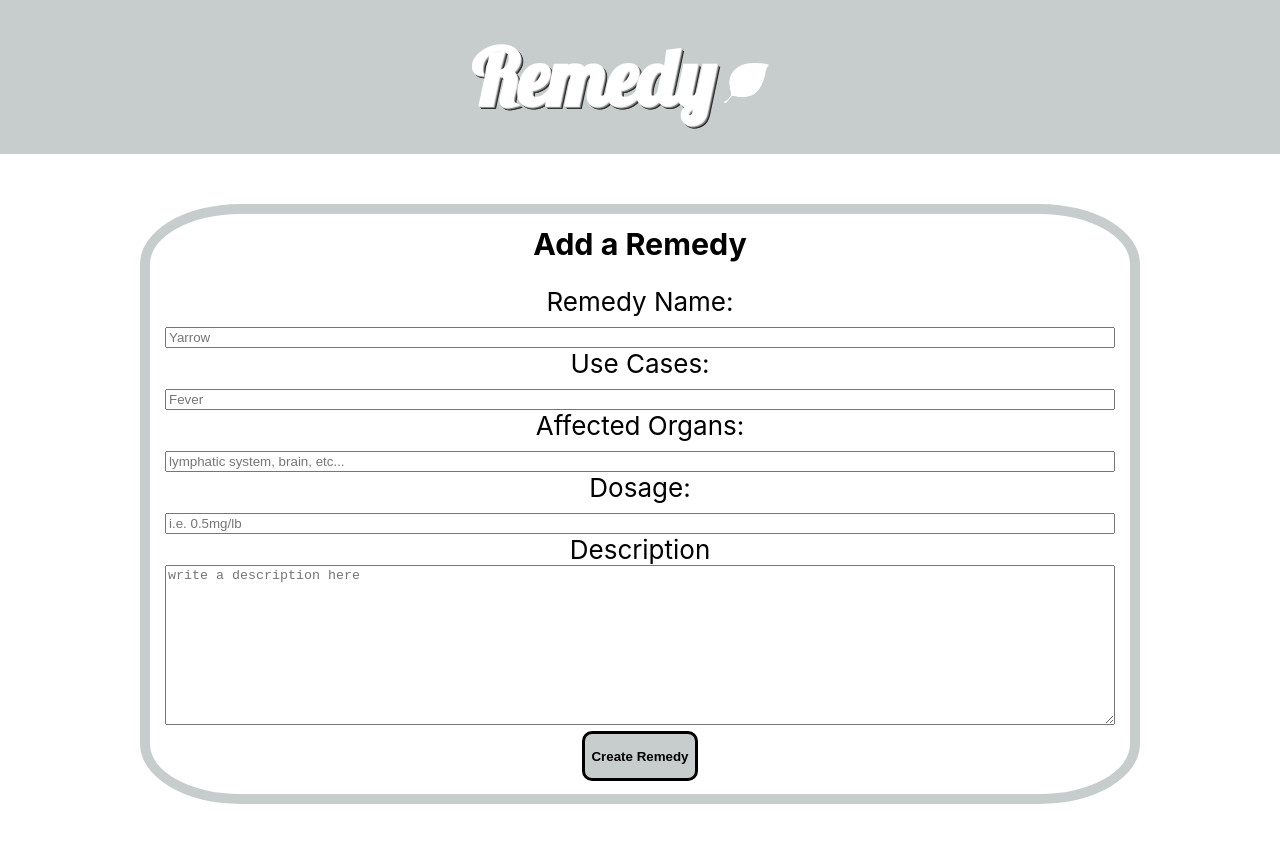
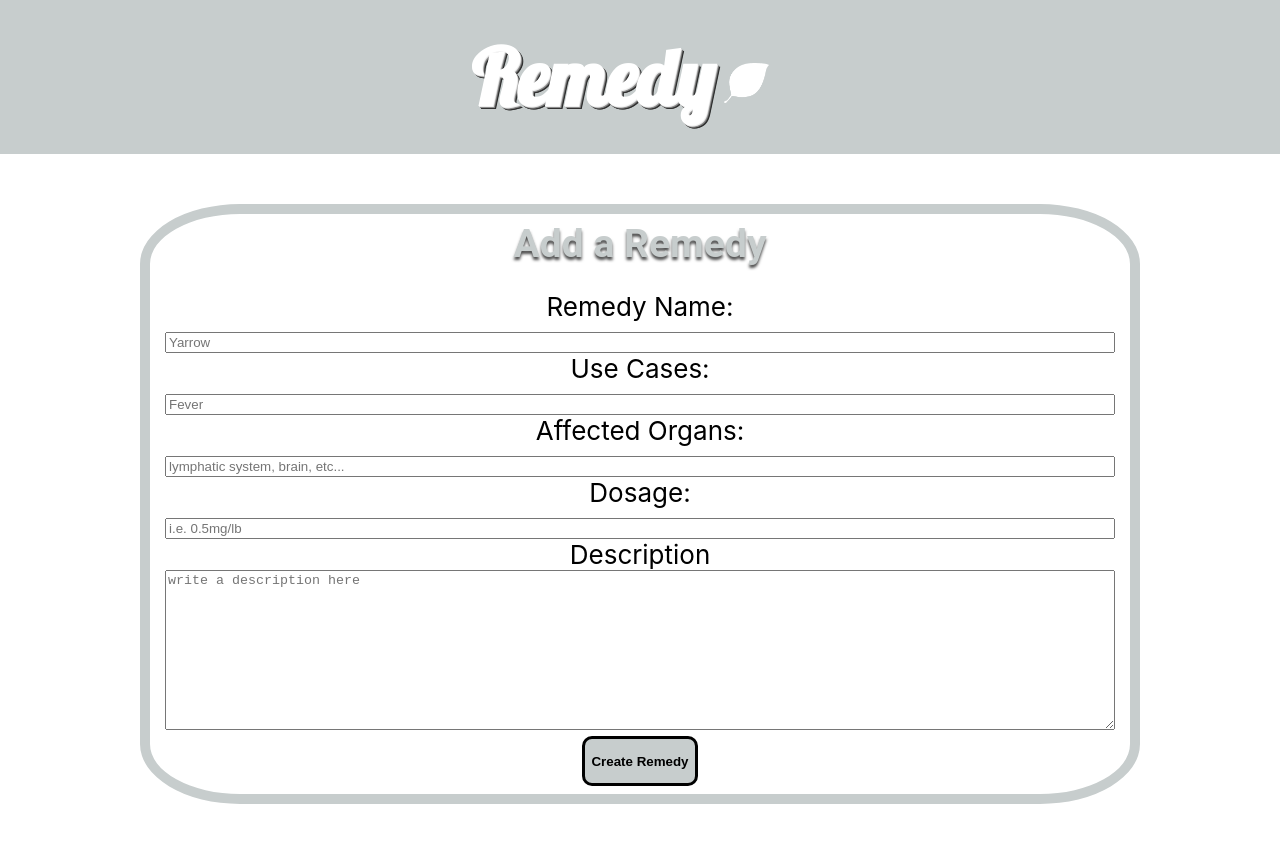
Before and after one commit to tysonlind/Remedy_App, a React (Create React App) app in the folder src/client/: page /add-remedy in a window 1280 px wide. Shown: the top 842 px of the page. Built offline with nearby package versions, Linux system fonts and the light colour scheme.

Commit message:
styling improvements

```diff
--- a/src/client/src/pages/AddRemedyPage.jsx
+++ b/src/client/src/pages/AddRemedyPage.jsx
@@ -42,7 +42,7 @@ event.preventDefault();
 
   return (
     <div className="modal d-flex justify-content-center wrap align-items-center">
-      <h3>Add a Remedy</h3>
+      <h2 className="add-remedy-header">Add a Remedy</h2>
         <form onSubmit={onSubmit}>
           <div>
             <div>
--- a/src/client/src/styles/global.css
+++ b/src/client/src/styles/global.css
@@ -373,3 +373,10 @@ h3 {
 .theader-styling {
   background-color: rgb(199,205,205);
 }
+.add-remedy-header {
+  color: rgb(199,205,205);
+  text-shadow: 0px 3px 3px rgba(0,0,0,0.7);
+  font-weight: 600;
+  padding-top: 0;
+  padding-bottom: 10px;
+}
```
